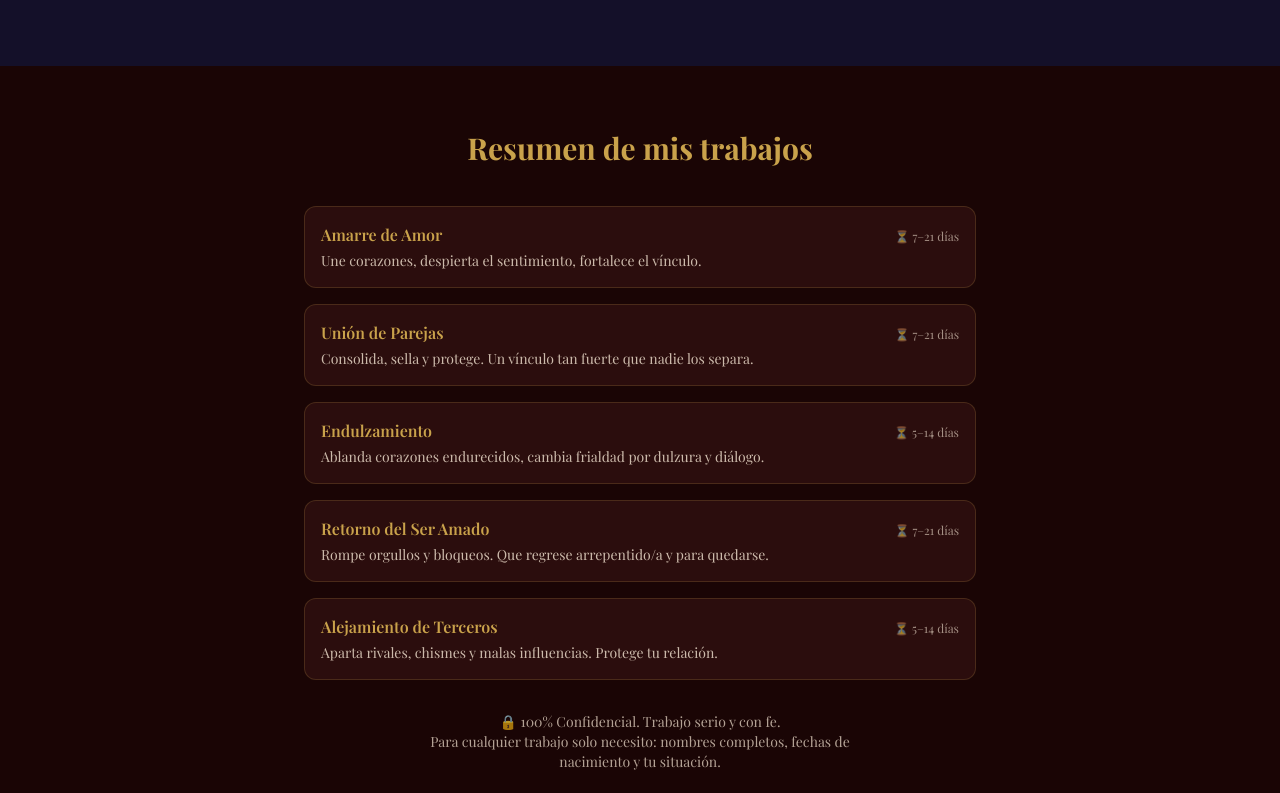
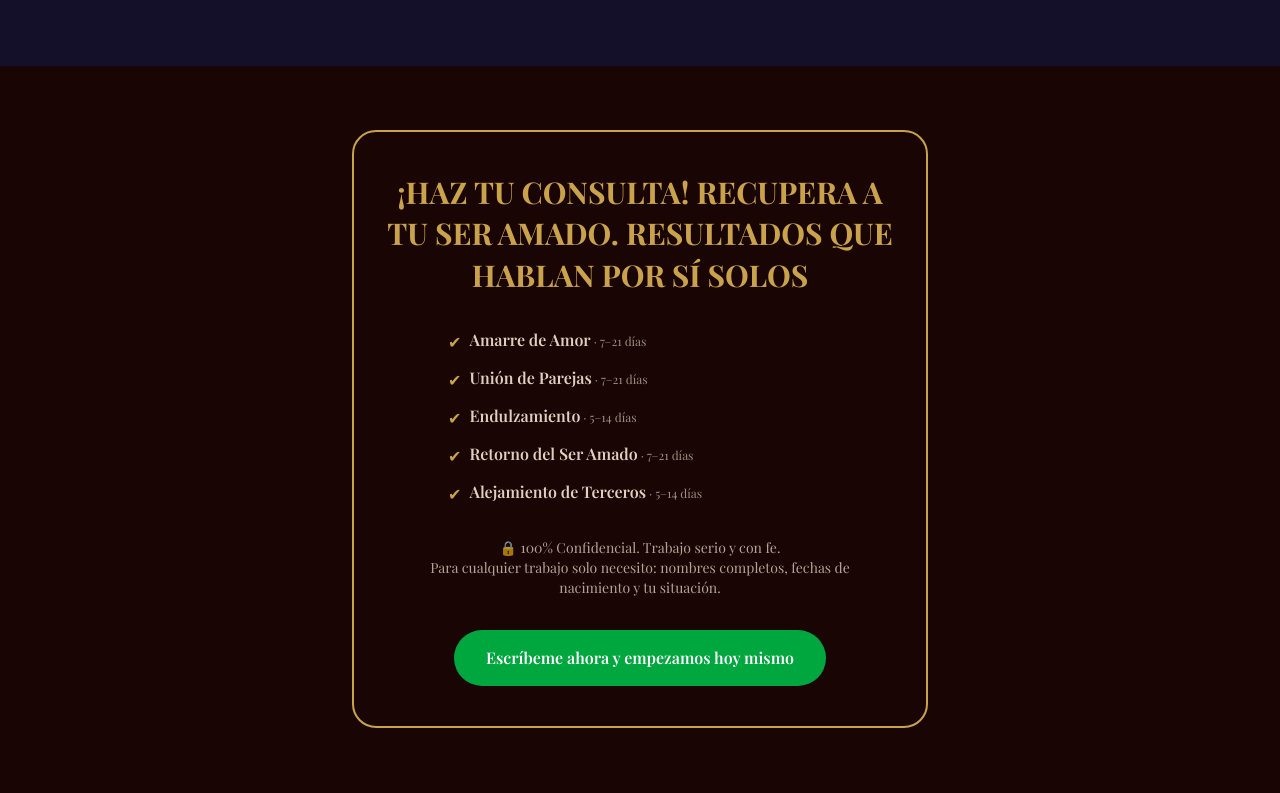
Before and after one commit to BladimirBLopez/landing-esoterica, a Next.js app: page / in a window 1280 px wide. Shown: the part 5320-6113 px from the top of the page. Built offline with nearby package versions, Linux system fonts and the light colour scheme; a web font is replaced by a local one.

Commit message:
Rediseñar seccion de resumen final como caja con borde dorado, titulo grande y checklist de servicios, estilo pagina de referencia

```diff
--- a/app/page.tsx
+++ b/app/page.tsx
@@ -235,19 +235,21 @@ export default function Home() {
         <FaqAccordion items={faq} />
       </section>
 
-      {/* Resumen final + CTA */}
+      {/* Resumen final + CTA (estilo caja con borde) */}
       <section className="px-6 py-16 text-center">
-        <h2 className="mb-10 text-3xl font-bold text-[#c9a24b]">
-          Resumen de mis trabajos
+        <div className="mx-auto max-w-xl rounded-3xl border-2 border-[#c9a24b] bg-[#1a0505] px-6 py-10">
+          <h2 className="mb-8 text-2xl font-bold uppercase leading-snug text-[#c9a24b] sm:text-3xl">
+            ¡Haz tu consulta! Recupera a tu ser amado. Resultados que hablan por sí solos
           </h2>
-        <div className="mx-auto flex max-w-2xl flex-col gap-4 text-left">
+
+          <div className="mx-auto flex max-w-sm flex-col gap-3 text-left">
             {resumenServicios.map((r) => (
-            <div key={r.titulo} className="rounded-xl border border-[#c9a24b]/20 bg-[#2b0d0d] p-4">
-              <div className="flex items-baseline justify-between gap-2">
-                <h3 className="font-semibold text-[#c9a24b]">{r.titulo}</h3>
-                <span className="whitespace-nowrap text-xs text-[#f5e6d3]/60">⏳ {r.duracion}</span>
-              </div>
-              <p className="mt-1 text-sm text-[#f5e6d3]/80">{r.texto}</p>
+              <div key={r.titulo} className="flex items-start gap-2">
+                <span className="mt-0.5 text-[#c9a24b]">✔</span>
+                <span className="text-[#f5e6d3]/90">
+                  <span className="font-semibold">{r.titulo}</span>
+                  <span className="text-xs text-[#f5e6d3]/60"> · {r.duracion}</span>
+                </span>
               </div>
             ))}
           </div>
@@ -265,6 +267,7 @@ export default function Home() {
               texto="Escríbeme ahora y empezamos hoy mismo"
               className="text-base px-8 py-4"
             />
+          </div>
         </div>
       </section>
 
```
Lines whose indentation alone changed are shown as unchanged.
